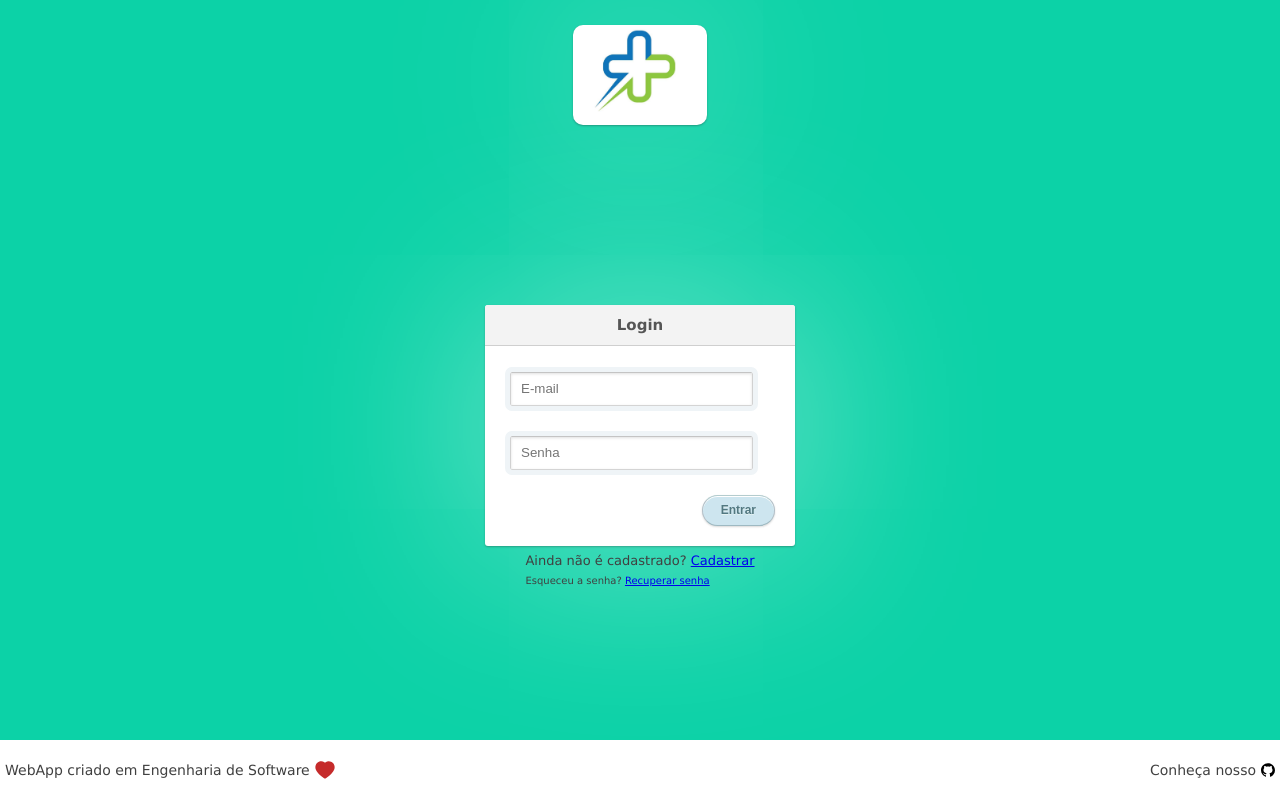
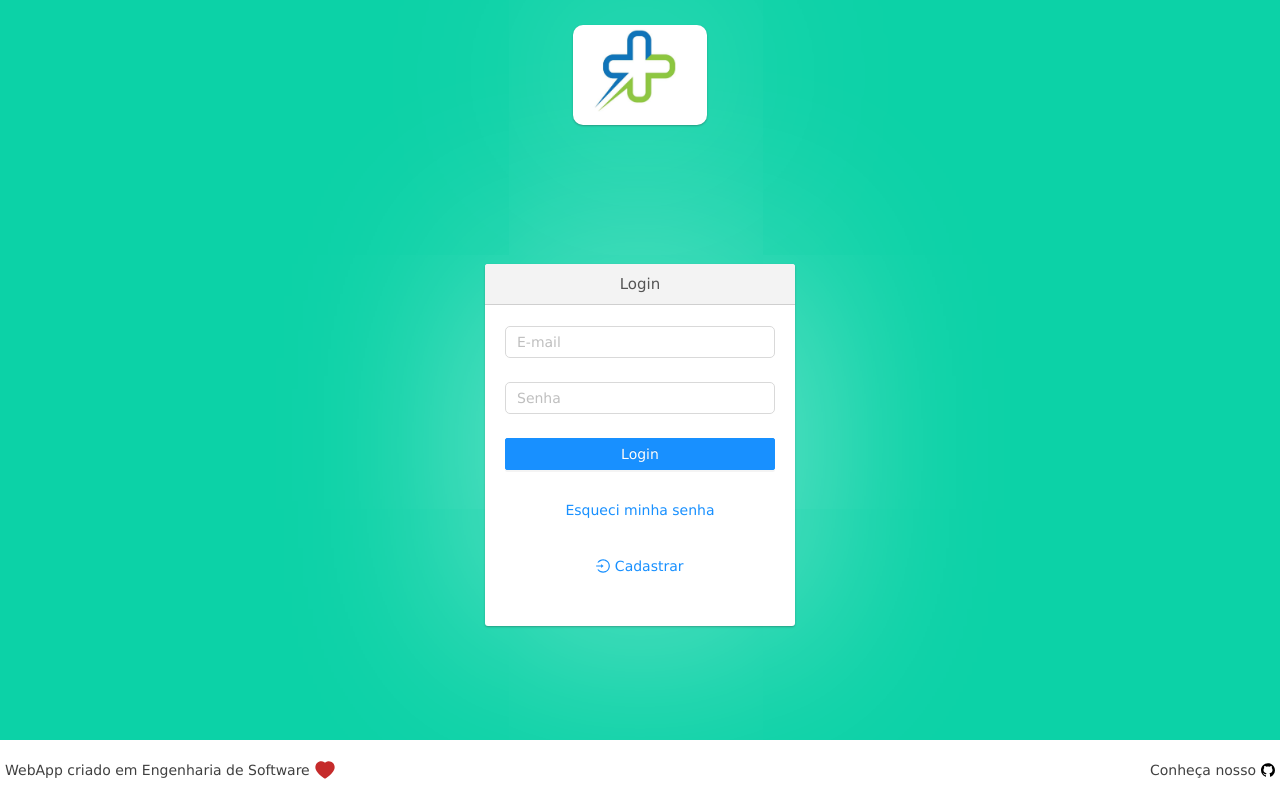
Before and after one commit to Health-Track/frontEnd-Health-Track, a React (Create React App) app: page / in a window 1280 px wide. Built offline with nearby package versions, Linux system fonts and the light colour scheme.

Commit message:
Landing form (#5)
* creating useForm hook

* using useForm to manage state of form

* using antd css and finishing style and state control

* refactoring style of signin page

```diff
--- a/src/App.jsx
+++ b/src/App.jsx
@@ -1,8 +1,9 @@
 import React from 'react';
 import { BrowserRouter } from 'react-router-dom';
+import HealthTrackRoutes from './routes';
 
 import './styles/App.css';
-import HealthTrackRoutes from './routes';
+import 'antd/dist/antd.css';
 
 export default function App() {
   return (
--- /dev/null
+++ b/src/hooks/useForm.js
@@ -0,0 +1,28 @@
+import { useState } from 'react';
+
+function useForm(valoresIniciais) {
+  const [values, setValues] = useState(valoresIniciais);
+
+  function setValue(key, value) {
+    setValues({
+      ...values,
+      [key]: value
+    });
+  }
+
+  function handleChange(event) {
+    setValue(event.target.getAttribute('name'), event.target.value);
+  }
+
+  function clearForm() {
+    setValues(valoresIniciais);
+  }
+
+  return {
+    handleChange,
+    values,
+    clearForm
+  };
+}
+
+export default useForm;
--- a/src/pages/ForgotPassword/index.js
+++ b/src/pages/ForgotPassword/index.js
@@ -1,5 +1,6 @@
-import React from 'react';
+import { React, useState } from 'react';
 import { Link } from 'react-router-dom';
+import { Button, Form, Input } from 'antd';
 
 import Logo from '../../assets/logo.png';
 import Landing from '../../assets/landing.png';
@@ -7,6 +8,13 @@ import Landing from '../../assets/landing.png';
 import './style.css';
 
 export default function ForgotPassword() {
+  const [email, setEmail] = useState('');
+
+  function sendEmail() {
+    console.log(`Sending redefining password to ${email}`);
+    setEmail('');
+  }
+
   return (
     <div className="forgot-password-container">
       <div className="forgot-password-background-container" span={12}>
@@ -25,20 +33,37 @@ export default function ForgotPassword() {
         <div>
           <div className="form-comum">
             <h1>Recupere sua senha</h1>
-            <form>
-              <p>
-                <input type="text" id="email" value="" placeholder="E-mail" />
-              </p>
-              <p className="submit">
-                <input
-                  type="submit"
-                  id="commit"
-                  onClick="validateEmail()"
-                  className="submitBtn"
-                  value="Recuperar"
+            <Form>
+              <Form.Item
+                rules={[
+                  {
+                    required: true,
+                    message: 'Por favor, informe seu email!'
+                  }
+                ]}
+              >
+                <Input
+                  type="text"
+                  id="email"
+                  value={email}
+                  placeholder="E-mail"
+                  name="email"
+                  onChange={e => setEmail(e.target.value)}
+                  // style={{ width: '100%', margin: 0 }}
+                  className="health-track-input"
                 />
-              </p>
-            </form>
+              </Form.Item>
+              <Form.Item>
+                <Button
+                  type="primary"
+                  htmlType="submit"
+                  onClick={() => sendEmail()}
+                  style={{ width: '100%' }}
+                >
+                  Recuperar Senha
+                </Button>
+              </Form.Item>
+            </Form>
           </div>
         </div>
       </div>
--- a/src/pages/ForgotPassword/style.css
+++ b/src/pages/ForgotPassword/style.css
@@ -15,7 +15,7 @@
 
 .forgot-password-background-container img{
   height: 100%;
-  width: 640px;
+  width: 50vw;
 }
 
 @media(max-width: 955px) {
@@ -56,54 +56,3 @@
   border-bottom: 1px solid #cfcfcf;
   border-radius: 3px 3px 0 0;
 }
-
-.form-comum p {
-  margin: 20px 0 0;
-}
-
-.form-comum p.submit {
-  text-align: right;
-}
-
-.form-comum input[type=password], input[type=text] {
-  width: 90%;
-  margin: 5px;
-  padding: 0 10px;
-  height: 34px;
-  color: #404040;
-  background: white;
-  border: 1px solid;
-  border-color: #c4c4c4 #d1d1d1 #d4d4d4;
-  border-radius: 2px;
-  outline: 5px solid #eff4f7;
-  box-shadow: inset 0 1px 3px rgba(0, 0, 0, 0.12);
-}
-
-.form-comum input[type=text]:focus, input[type=password]:focus {
-  border-color: #7dc9e2;
-  outline-color: #dceefc;
-  outline-offset: 0;
-}
-
-.form-comum input[type=submit] {
-  padding: 0 18px;
-  height: 29px;
-  font-size: 12px;
-  font-weight: bold;
-  color: #527881;
-  text-shadow: 0 1px #e3f1f1;
-  background: #cde5ef;
-  border: 1px solid;
-  border-color: #b4ccce #b3c0c8 #9eb9c2;
-  border-radius: 16px;
-  outline: 0;
-  box-sizing: content-box;
-  box-shadow: inset 0 1px white, 0 1px 2px rgba(0, 0, 0, 0.15);
-  cursor: pointer;
-}
-
-.form-comum input[type=submit]:active {
-  background: #cde5ef;
-  border-color: #9eb9c2 #b3c0c8 #b4ccce;
-  box-shadow: inset 0 0 3px rgba(0, 0, 0, 0.2);
-}
--- a/src/pages/SignIn/index.js
+++ b/src/pages/SignIn/index.js
@@ -1,12 +1,27 @@
-import React from 'react';
+import { React } from 'react';
 import { Link } from 'react-router-dom';
+import { Button, Form, Input } from 'antd';
+import { LoginOutlined } from '@ant-design/icons';
 
+import useForm from '../../hooks/useForm';
 import DefaultFooter from '../../components/DefaultFooter';
 import Logo from '../../assets/logo.png';
 
 import './style.css';
 
 function Signin() {
+  const initialValue = {
+    email: '',
+    password: ''
+  };
+
+  function requestLogin() {
+    console.log(values);
+    clearForm();
+  }
+
+  const { handleChange, values, clearForm } = useForm(initialValue);
+
   return (
     <div className="signin-container">
       <div className="signin-logo-container">
@@ -17,36 +32,48 @@ function Signin() {
       <div className="form-container">
         <div className="form-comum">
           <h1>Login</h1>
-          <form>
-            <p>
-              <input type="text" id="email" value="" placeholder="E-mail" />
-            </p>
-            <p>
-              <input
+          <Form>
+            <Form.Item>
+              <Input
+                type="text"
+                id="email"
+                value={values.email}
+                placeholder="E-mail"
+                name="email"
+                onChange={handleChange}
+                className="health-track-input"
+              />
+            </Form.Item>
+            <Form.Item>
+              <Input
                 type="password"
                 id="password"
-                value=""
+                name="password"
+                value={values.password}
                 placeholder="Senha"
+                onChange={handleChange}
+                className="health-track-input"
               />
-            </p>
-            <p className="submit">
-              <input
-                type="submit"
-                id="commit"
-                onClick="validatePassword(), validateEmail(), login()"
-                className="submitBtn"
-                value="Entrar"
-              />
-            </p>
-          </form>
-        </div>
-        <div id="footer">
-          <p>
-            Ainda não é cadastrado? <Link to="/sign-up">Cadastrar</Link>
-          </p>
-          <p style={{ 'font-size': '10px' }}>
-            Esqueceu a senha? <Link to="/forgot-password">Recuperar senha</Link>
-          </p>
+            </Form.Item>
+            <Form.Item>
+              <Button
+                type="primary"
+                htmlType="submit"
+                onClick={() => requestLogin()}
+                style={{ width: '100%' }}
+              >
+                Login
+              </Button>
+            </Form.Item>
+            <Form.Item className="forgot-password-button">
+              <Link to="/forgot-password">Esqueci minha senha</Link>
+            </Form.Item>
+            <Form.Item className="forgot-password-button">
+              <Link to="/sign-up">
+                <LoginOutlined /> Cadastrar
+              </Link>
+            </Form.Item>
+          </Form>
         </div>
       </div>
       <DefaultFooter />
--- a/src/pages/SignIn/style.css
+++ b/src/pages/SignIn/style.css
@@ -54,53 +54,8 @@
   border-radius: 3px 3px 0 0;
 }
 
-.form-comum p {
-  margin: 20px 0 0;
+.forgot-password-button .ant-form-item-control {
+  display: flex;
+  align-items: center;
+  justify-items: center;
 }
-
-.form-comum p.submit {
-  text-align: right;
-}
-
-.form-comum input[type=password], input[type=text] {
-  width: 90%;
-  margin: 5px;
-  padding: 0 10px;
-  height: 34px;
-  color: #404040;
-  background: white;
-  border: 1px solid;
-  border-color: #c4c4c4 #d1d1d1 #d4d4d4;
-  border-radius: 2px;
-  outline: 5px solid #eff4f7;
-  box-shadow: inset 0 1px 3px rgba(0, 0, 0, 0.12);
-}
-
-.form-comum input[type=text]:focus, input[type=password]:focus {
-  border-color: #7dc9e2;
-  outline-color: #dceefc;
-  outline-offset: 0;
-}
-
-.form-comum input[type=submit] {
-  padding: 0 18px;
-  height: 29px;
-  font-size: 12px;
-  font-weight: bold;
-  color: #527881;
-  text-shadow: 0 1px #e3f1f1;
-  background: #cde5ef;
-  border: 1px solid;
-  border-color: #b4ccce #b3c0c8 #9eb9c2;
-  border-radius: 16px;
-  outline: 0;
-  box-sizing: content-box;
-  box-shadow: inset 0 1px white, 0 1px 2px rgba(0, 0, 0, 0.15);
-  cursor: pointer;
-}
-
-.form-comum input[type=submit]:active {
-  background: #cde5ef;
-  border-color: #9eb9c2 #b3c0c8 #b4ccce;
-  box-shadow: inset 0 0 3px rgba(0, 0, 0, 0.2);
-}
--- a/src/pages/SignUp/index.js
+++ b/src/pages/SignUp/index.js
@@ -1,12 +1,29 @@
+import { Button, Form, Input } from 'antd';
 import React from 'react';
 import { Link } from 'react-router-dom';
 
+import useForm from '../../hooks/useForm';
 import Landing from '../../assets/landing.png';
 import Logo from '../../assets/logo.png';
 
 import './style.css';
 
 function SignUp() {
+  const initialValue = {
+    name: '',
+    lastname: '',
+    email: '',
+    password: '',
+    passwordCheck: ''
+  };
+
+  const { handleChange, values, clearForm } = useForm(initialValue);
+
+  function sendRegisterRequest() {
+    console.log(values);
+    clearForm();
+  }
+
   return (
     <div className="signup-container">
       <div className="signup-background-container" span={12}>
@@ -25,47 +42,73 @@ function SignUp() {
         <div>
           <div className="form-comum">
             <h1>Cadastro</h1>
-            <form>
-              <p>
-                <input type="text" id="nome" value="" placeholder="Nome" />
-              </p>
-              <p>
-                <input
+            <Form>
+              <Form.Item>
+                <Input
                   type="text"
-                  id="sobrenome"
-                  value=""
+                  id="name"
+                  value={values.name}
+                  placeholder="Nome"
+                  name="name"
+                  onChange={handleChange}
+                  className="health-track-input"
+                />
+              </Form.Item>
+              <Form.Item>
+                <Input
+                  type="text"
+                  id="lastname"
+                  value={values.lastname}
                   placeholder="Sobrenome"
+                  name="lastname"
+                  onChange={handleChange}
+                  className="health-track-input"
                 />
-              </p>
-              <p>
-                <input type="text" id="email" value="" placeholder="E-mail" />
-              </p>
-              <p>
-                <input
+              </Form.Item>
+              <Form.Item>
+                <Input
+                  type="text"
+                  id="email"
+                  value={values.email}
+                  placeholder="E-mail"
+                  name="email"
+                  onChange={handleChange}
+                  className="health-track-input"
+                />
+              </Form.Item>
+              <Form.Item>
+                <Input
                   type="password"
                   id="password"
-                  value=""
-                  placeholder="Senha (Mínimo 8 caracteres)"
+                  name="password"
+                  value={values.password}
+                  placeholder="Senha"
+                  onChange={handleChange}
+                  className="health-track-input"
                 />
-              </p>
-              <p>
-                <input
+              </Form.Item>
+              <Form.Item>
+                <Input
                   type="password"
-                  id="password2"
-                  value=""
-                  placeholder="Confirmacao de senha"
+                  id="passwordCheck"
+                  name="passwordCheck"
+                  value={values.passwordCheck}
+                  placeholder="Confirme sua senha"
+                  onChange={handleChange}
+                  className="health-track-input"
                 />
-              </p>
-              <p className="submit">
-                <input
-                  type="submit"
-                  id="commit"
-                  onClick="validatePasswordisEqual(), validateEmail(), login()"
-                  className="submitBtn"
-                  value="Entrar"
-                />
-              </p>
-            </form>
+              </Form.Item>
+              <Form.Item>
+                <Button
+                  type="primary"
+                  htmlType="submit"
+                  onClick={() => sendRegisterRequest()}
+                  style={{ width: '100%' }}
+                >
+                  Cadastrar
+                </Button>
+              </Form.Item>
+            </Form>
           </div>
         </div>
       </div>
--- a/src/pages/SignUp/style.css
+++ b/src/pages/SignUp/style.css
@@ -10,12 +10,12 @@
 
 .signup-background-container {
   height: 100vh;
-  width: 100%;
+  width: 100vw;
 }
 
 .signup-background-container img{
   height: 100%;
-  width: 640px;
+  width: 50vw;
 }
 
 @media(max-width: 955px) {
@@ -62,54 +62,3 @@
   border-bottom: 1px solid #cfcfcf;
   border-radius: 3px 3px 0 0;
 }
-
-.form-comum p {
-  margin: 20px 0 0;
-}
-
-.form-comum p.submit {
-  text-align: right;
-}
-
-.form-comum input[type=password], input[type=text] {
-  width: 90%;
-  margin: 5px;
-  padding: 0 10px;
-  height: 34px;
-  color: #404040;
-  background: white;
-  border: 1px solid;
-  border-color: #c4c4c4 #d1d1d1 #d4d4d4;
-  border-radius: 2px;
-  outline: 5px solid #eff4f7;
-  box-shadow: inset 0 1px 3px rgba(0, 0, 0, 0.12);
-}
-
-.form-comum input[type=text]:focus, input[type=password]:focus {
-  border-color: #7dc9e2;
-  outline-color: #dceefc;
-  outline-offset: 0;
-}
-
-.form-comum input[type=submit] {
-  padding: 0 18px;
-  height: 29px;
-  font-size: 12px;
-  font-weight: bold;
-  color: #527881;
-  text-shadow: 0 1px #e3f1f1;
-  background: #cde5ef;
-  border: 1px solid;
-  border-color: #b4ccce #b3c0c8 #9eb9c2;
-  border-radius: 16px;
-  outline: 0;
-  box-sizing: content-box;
-  box-shadow: inset 0 1px white, 0 1px 2px rgba(0, 0, 0, 0.15);
-  cursor: pointer;
-}
-
-.form-comum input[type=submit]:active {
-  background: #cde5ef;
-  border-color: #9eb9c2 #b3c0c8 #b4ccce;
-  box-shadow: inset 0 0 3px rgba(0, 0, 0, 0.2);
-}
--- a/src/styles/App.css
+++ b/src/styles/App.css
@@ -11,6 +11,12 @@ body, html, #root {
   color: #404040;
   background: #0cd2a7;
   height: 100%;
+}
+
+.ant-form-item-control-input-content .health-track-input {
+  margin: 0;
+  width: 100%;
+  border-radius: 5px;
 }
 
 .botao-comum {
```
